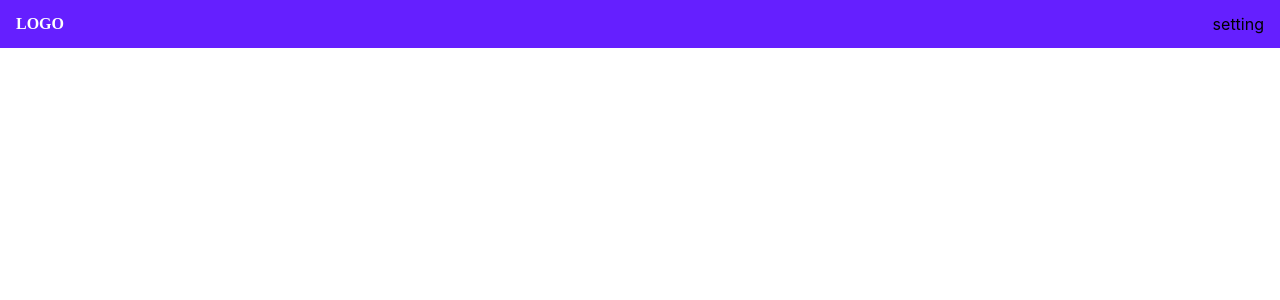
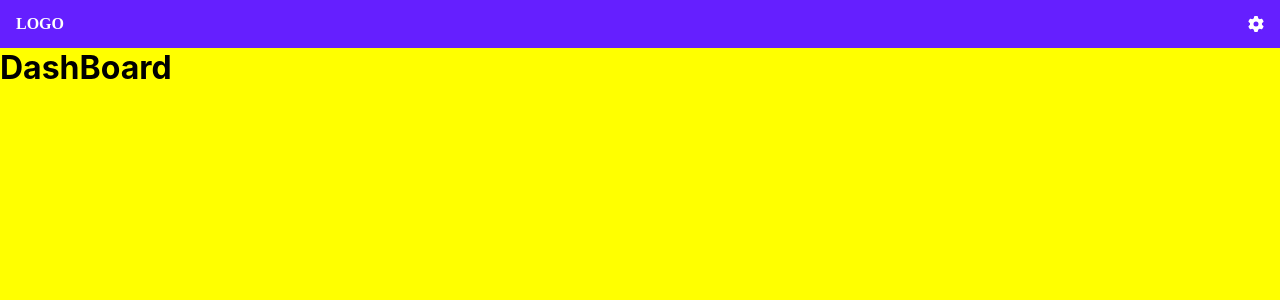
Before and after one commit to chubbychang914/big-data-dashboard, a React (Create React App) app: page / in a window 1280 px wide. Shown: the top 300 px of the page. Built offline with nearby package versions, Linux system fonts and the light colour scheme.

Commit message:
imported fa component for future use

```diff
--- a/package.json
+++ b/package.json
@@ -3,6 +3,9 @@
   "version": "0.1.0",
   "private": true,
   "dependencies": {
+    "@fortawesome/fontawesome-svg-core": "^6.4.0",
+    "@fortawesome/free-solid-svg-icons": "^6.4.0",
+    "@fortawesome/react-fontawesome": "^0.2.0",
     "@testing-library/jest-dom": "^5.16.5",
     "@testing-library/react": "^13.4.0",
     "@testing-library/user-event": "^13.5.0",
--- a/src/App.css
+++ /dev/null
@@ -1,55 +0,0 @@
-/* Box sizing rules */
-*,
-*::before,
-*::after {
-  box-sizing: border-box;
-}
-
-/* Remove default margin */
-body,
-h1,
-h2,
-h3,
-h4,
-p,
-figure,
-blockquote,
-dl,
-dd {
-  margin: 0;
-}
-
-/* Remove list styles (bullet points, indentation) */
-ul,
-ol {
-  list-style: none;
-  padding: 0;
-  margin: 0;
-}
-
-/* Remove default padding */
-body,
-figure {
-  padding: 0;
-}
-
-/* Set default font size and line height */
-body {
-  font-size: 16px;
-}
-
-/* Reset anchor text decoration */
-a {
-  text-decoration: none;
-}
-
-/* Reset button styles */
-button {
-  border: none;
-  outline: none;
-  background: none;
-  cursor: pointer;
-  padding: 0;
-}
-
-/* Optionally, add more reset styles as needed */
--- a/src/App.js
+++ b/src/App.js
@@ -1,12 +1,12 @@
-import './App.css';
+import './App.scss';
 import NavBar from "./components/NavBar";
-// import DashBoard from "./components/DashBoard";
+import DashBoard from "./components/DashBoard";
 
 function App() {
   return (
     <div className="App">
       <NavBar />
-      {/* <DashBoard /> */}
+      <DashBoard />
     </div>
   );
 }
--- /dev/null
+++ b/src/App.scss
@@ -0,0 +1,3 @@
+#App{
+
+}
--- a/src/components/NavBar.jsx
+++ b/src/components/NavBar.jsx
@@ -1,10 +1,12 @@
 import "../styles/NavBar.scss";
+import { FontAwesomeIcon } from '@fortawesome/react-fontawesome';
+
 
 function NavBar() {
   return (
     <div id="NavBar">
       <div className="logo">LOGO</div>
-      <div className="setting">setting</div>
+      <div className="setting"> <FontAwesomeIcon icon="gear" /></div>
     </div>
   )
 }
--- a/src/index.css
+++ b/src/index.css
@@ -1,13 +1,69 @@
 body {
   margin: 0;
-  font-family: -apple-system, BlinkMacSystemFont, 'Segoe UI', 'Roboto', 'Oxygen',
-    'Ubuntu', 'Cantarell', 'Fira Sans', 'Droid Sans', 'Helvetica Neue',
-    sans-serif;
+  font-family: -apple-system, BlinkMacSystemFont, "Segoe UI", "Roboto", "Oxygen", "Ubuntu", "Cantarell", "Fira Sans",
+    "Droid Sans", "Helvetica Neue", sans-serif;
   -webkit-font-smoothing: antialiased;
   -moz-osx-font-smoothing: grayscale;
 }
 
 code {
-  font-family: source-code-pro, Menlo, Monaco, Consolas, 'Courier New',
-    monospace;
+  font-family: source-code-pro, Menlo, Monaco, Consolas, "Courier New", monospace;
 }
+
+/* this is my own reset rules */
+
+/* Box sizing rules */
+*,
+*::before,
+*::after {
+  box-sizing: border-box;
+}
+
+/* Remove default margin */
+body,
+h1,
+h2,
+h3,
+h4,
+p,
+figure,
+blockquote,
+dl,
+dd {
+  margin: 0;
+}
+
+/* Remove list styles (bullet points, indentation) */
+ul,
+ol {
+  list-style: none;
+  padding: 0;
+  margin: 0;
+}
+
+/* Remove default padding */
+body,
+figure {
+  padding: 0;
+}
+
+/* Set default font size and line height */
+body {
+  font-size: 16px;
+}
+
+/* Reset anchor text decoration */
+a {
+  text-decoration: none;
+}
+
+/* Reset button styles */
+button {
+  border: none;
+  outline: none;
+  background: none;
+  cursor: pointer;
+  padding: 0;
+}
+
+/* Optionally, add more reset styles as needed */
--- a/src/index.js
+++ b/src/index.js
@@ -3,6 +3,10 @@ import ReactDOM from 'react-dom/client';
 import './index.css';
 import App from './App';
 import reportWebVitals from './reportWebVitals';
+// fontawesome component
+import { library } from '@fortawesome/fontawesome-svg-core';
+import { faGear } from '@fortawesome/free-solid-svg-icons';
+library.add(faGear)
 
 const root = ReactDOM.createRoot(document.getElementById('root'));
 root.render(
--- a/src/styles/DashBoard.scss
+++ b/src/styles/DashBoard.scss
@@ -1,4 +1,6 @@
 #DashBoard {
   background-color: yellow;
   width: 100%;
+  min-height: 100vh;
+  padding-top: 48px;
 }
--- a/src/styles/NavBar.scss
+++ b/src/styles/NavBar.scss
@@ -1,4 +1,7 @@
 #NavBar {
+  position: fixed;
+  top: 0;
+  left: 0;
   width: 100%;
   height: 48px;
   background-color: #651FFF;
@@ -16,7 +19,7 @@
     line-height: normal;
   }
 
-  .setting{
-
+  .setting {
+    color: white;
   }
 }
```
Also changed, not shown: src/imgs/Vector.svg (added), 1 other file (tests, documents, lock files or other folders).
